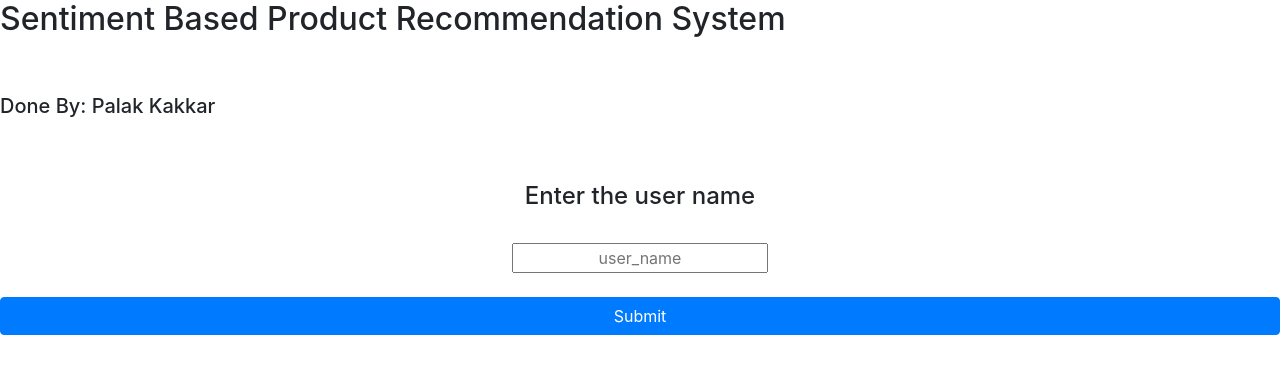
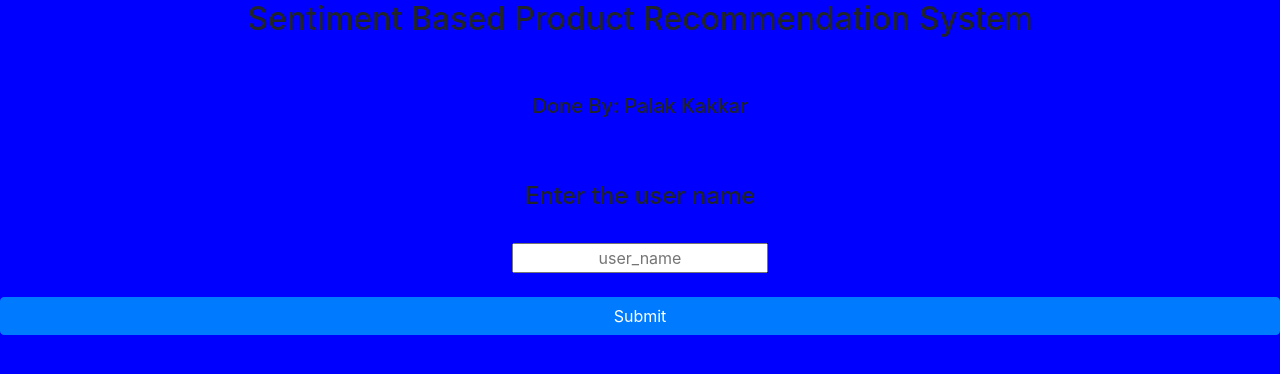
Before and after one commit to palak0509/test, a Flask app: page / in a window 1280 px wide. Shown: the top 374 px of the page. Run offline with Flask 2, Linux system fonts and the light colour scheme; parts of the project's set-up code (start-up, migrations or seed data) failed here and were passed over; some libraries are stand-ins or nearby versions.

Commit message:
Update index.html

```diff
--- a/templates/index.html
+++ b/templates/index.html
@@ -107,7 +107,7 @@
 
 </head>
 
-<body style="background-color:blue>
+<body style="background-color:blue; "background-image: url('https://media.istockphoto.com/photos/blue-abstract-textured-background-picture-id506611752?b=1&k=20&m=506611752&s=170667a&w=0&h=_5YUtdQ5MEMNRJTqKcgSDdzCvVDO_4Xvrvm7OYFyBaQ=.jpg')>
 
 
     <div class="text-center" >
```
